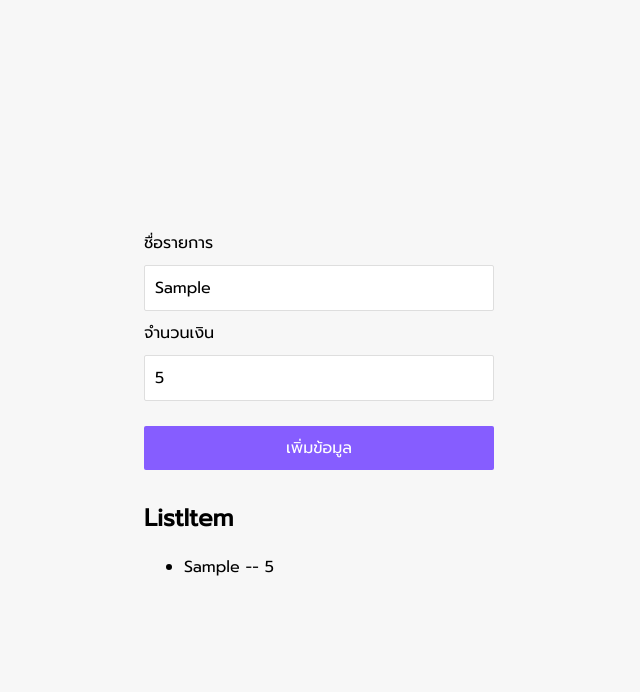
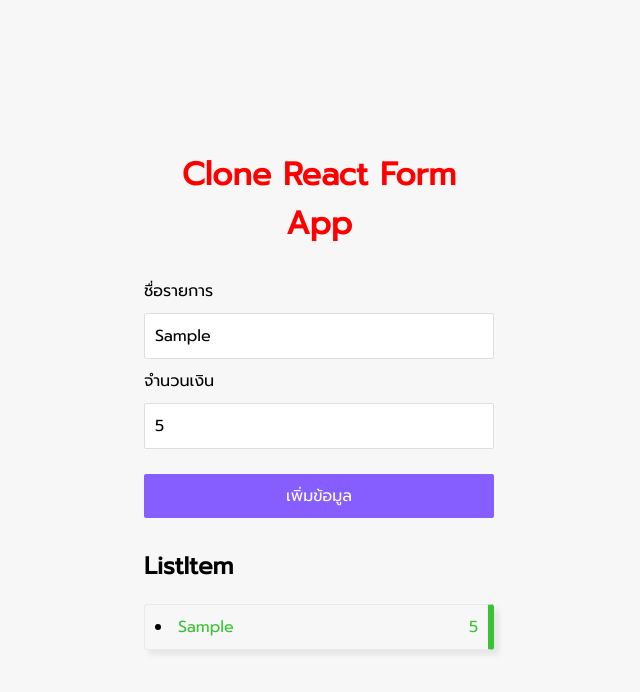
Before and after one commit to KN-PN/KRS_CloneReactForm, a React (Vite) app: page / in a window 1280 px wide. Both pictures are taken after typing "Sample", "5" into the empty fields and a click on the button "เพิ่มข้อมูล". Shown: the top 692 px of the page, without its empty margins (321-961 px from the left). Built offline with nearby package versions, Linux system fonts and the light colour scheme.

Commit message:
style item, install styled-component

```diff
--- a/package.json
+++ b/package.json
@@ -12,6 +12,7 @@
   "dependencies": {
     "react": "^18.2.0",
     "react-dom": "^18.2.0",
+    "styled-components": "^6.0.3",
     "uuid": "^9.0.0"
   },
   "devDependencies": {
--- /dev/null
+++ b/src/App.Theme.jsx
@@ -0,0 +1,4 @@
+export const _Color = {
+  Income: '#39c236',
+  Expense: '#c00e0e'
+}
--- a/src/App.jsx
+++ b/src/App.jsx
@@ -7,7 +7,6 @@ import FormComponent from './FormComponent'
 import ListItem from './ListItem'
 
 function App() {
-  // const [count, setCount] = useState(0)
 
   const styleHeader = {
     color: 'red', textAlign: 'center'
@@ -15,22 +14,18 @@ function App() {
 
   const [listItem, setListItem] = useState([])
 
-  const getItems = (prevItems) => {
-    console.log('prevItems: ', prevItems);
-    console.log('listItem: ', listItem);
-    // setListItem((item) => [item, ...prevItems])
-    setListItem((item) => [prevItems, ...item])
+  const getItems = (item) => {
+    setListItem((prevState) => [...prevState, item])
   }
 
   return (
-
     <div className='container'>
-      <h1 style={styleHeader}></h1>
+      <h1 style={styleHeader}>Clone React Form App</h1>
       <FormComponent getItems={getItems}></FormComponent>
       <ListItem items={listItem}></ListItem>
     </div>
+  )
 
-  )
 }
 
 export default App
--- a/src/Item.jsx
+++ b/src/Item.jsx
@@ -1,17 +1,54 @@
-import React from 'react'
+// import React from 'react'
 import PropTypes from 'prop-types';
 
+import styled from "styled-components";
+import { _Color } from "./App.Theme";
+
+
 function Item({ title, amount }) {
+    const colorItem = amount >= 0 ? _Color.Income : _Color.Expense;
 
-    console.log('Item page');
-    console.log('title: ', title);
-    console.log('amount: ', amount);
+    const Li = styled.li`
+        background-color: #f7f7f7;
+        box-shadow:  5px 5px 5px  #e6e6e6;
+        padding: 10px;
+        border-radius: 3px;
+        border: 1px solid #eaeaea;
+        border-right: 6px solid ${colorItem};
+        list-style: inside;
+        user-select: none;
+        /* margin: auto; */
+
+        width: 100%;
+        transition: font-size .2s ease , width .2s ease;
+        margin-bottom: .3rem;
+
+        &:hover{
+            font-size: 1.5em;
+            /* width:120%; */
+            border: 1px solid ${colorItem};
+            border-right: 6px solid ${colorItem};
+            cursor: pointer;
+        }
+
+    `;
+
+    const Span = styled.span`
+        &:first-child {
+            color: ${colorItem};
+            text-align: left;
+        }
+
+        &:last-child {
+            color: ${colorItem};
+            float: right;
+        }
+    `;
 
     return (
-        <li>
-            <div>{title} -- {amount}</div>
-            {/* <div>{amount}</div> */}
-        </li>
+        <Li>
+            <Span>{title}</Span><Span>{amount}</Span>
+        </Li>
     )
 }
 
--- a/src/ListItem.jsx
+++ b/src/ListItem.jsx
@@ -3,25 +3,27 @@ import PropTypes from 'prop-types';
 import Item from './Item'
 import { v4 as uuidv4 } from 'uuid';
 
+import styled from 'styled-components';
+
+
+const UL = styled.ul`
+    padding-left: 0;
+
+`
 function ListItem(props) {
     const items = props.items;
     return (
         <div>
             <h2>ListItem</h2>
-            <ul>
+            <UL>
                 {
                     items.map(({ name: title, amount }) => {
-                        // items.map((props) => {
-                        console.log('ListItem page');
-
-                        console.log('title: ', title);
-                        console.log('name: ', name);
-                        console.log('amount: ', amount);
-
-                        return <Item key={uuidv4()} title={title} amount={amount}></Item>
+                        return <Item key={uuidv4()}
+                            title={title}
+                            amount={amount}></Item>
                     })
                 }
-            </ul>
+            </UL>
         </div>
     )
 }
```
Also changed, not shown: src/FormComponent.jsx (+8 -7 lines), src/App.css (line endings or trailing spaces), 1 other file (tests, documents, lock files or other folders).
